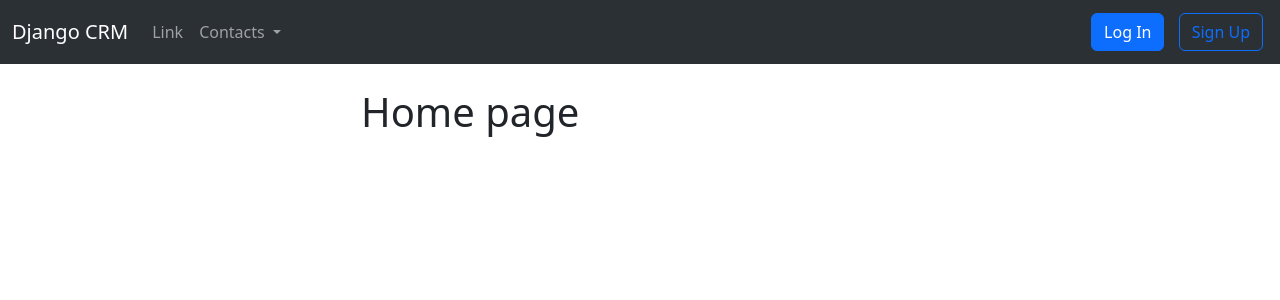
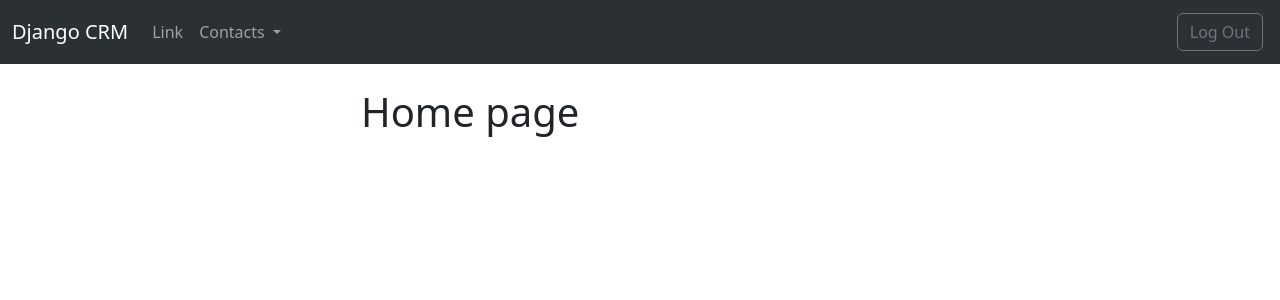
Before and after one commit to nkstlrv/Django-CRM, a Django app: page / in a window 1280 px wide. Shown: the top 300 px of the page. Run offline with Django 4.2, Linux system fonts and the light colour scheme; the visitor is signed in with stand-in values (Sample User, id 1).

Commit message:
logout button

```diff
--- a/app/crm/templates/crm/base.html
+++ b/app/crm/templates/crm/base.html
@@ -59,16 +59,15 @@
             </li>
           </ul>
           <div style="margin: 5px">
-            <button
-              type="button"
-              class="btn btn-primary"
-              style="margin-right: 10px"
-            >
+            {% if user.is_authenticated %}
+            <a href="{% url 'logout' %}"type="button" class="btn btn-outline-secondary">
+              Log Out
+            </a>
+            {% else %}
+            <a href="{% url 'home' %}"type="button" class="btn btn-outline-primary">
               Log In
-            </button>
-            <button type="button" class="btn btn-outline-primary">
-              Sign Up
-            </button>
+            </a>
+            {% endif %}
           </div>
         </div>
       </div>
--- a/app/crm/urls.py
+++ b/app/crm/urls.py
@@ -3,5 +3,5 @@ from crm import views
 
 urlpatterns = [
     path('', views.index, name='home'),
-    path('logout/', views.logout, name='logout'),
+    path('logout/', views.logout_view, name='logout'),
 ]
--- a/app/crm/views.py
+++ b/app/crm/views.py
@@ -21,5 +21,7 @@ def index(request):
     return render(request, 'crm/index.html')
 
 
-def logout(request):
-    pass
+def logout_view(request):
+    logout(request)
+    messages.success(request, "You have been logged out")
+    return redirect('home')
```
